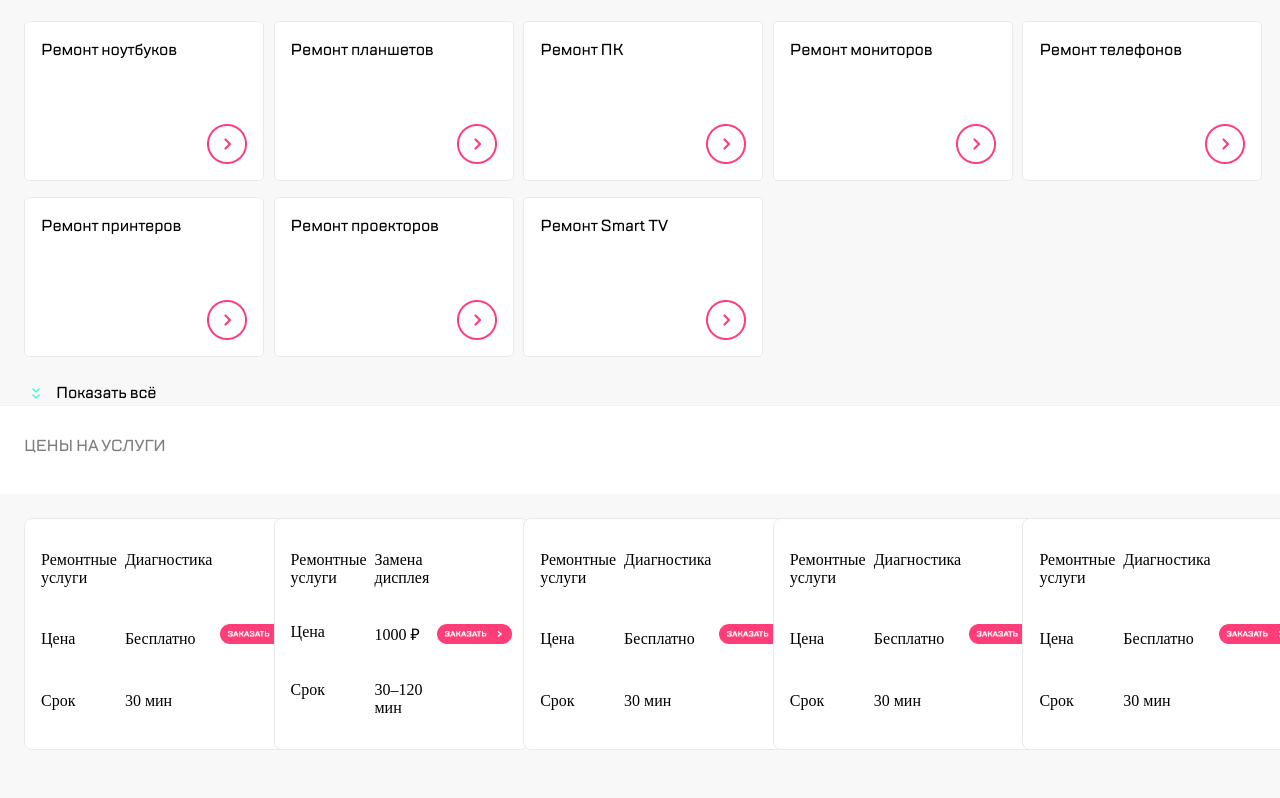
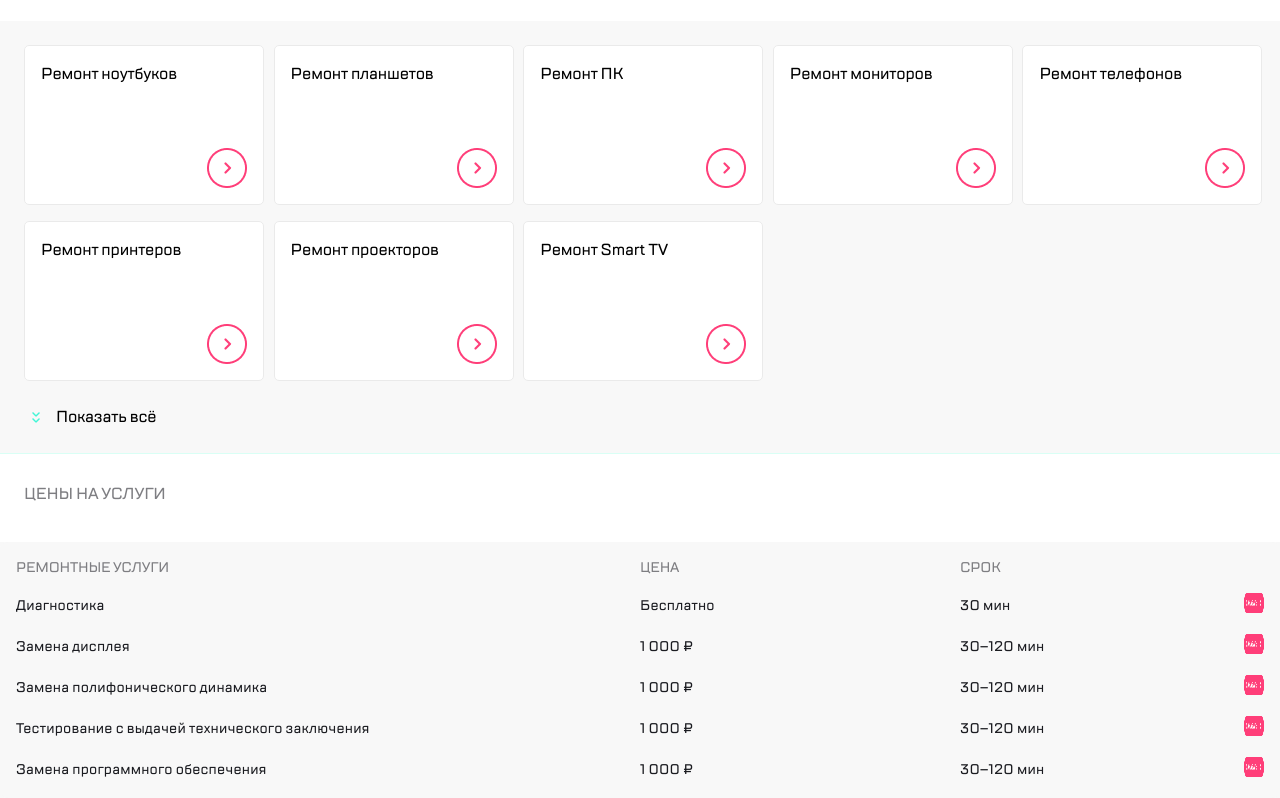
Before and after one commit to ImAntiart/webpack-maket, a website built with webpack: page src/index.html in a window 1280 px wide. Shown: the part 948-1746 px from the top of the page. Before the commit the page ends 1722 px from the top, so only its background shows below. Built offline with nearby package versions, Linux system fonts and the light colour scheme.

Commit message:
Таблица с ценами работает на всех разрешениях осталось только задизайнить её

```diff
--- a/src/components/Main/Main.js
+++ b/src/components/Main/Main.js
@@ -11,7 +11,7 @@ import logoBosch from "../../assets/images/brandsLogo/logoBosch.png";
 import logoHp from "../../assets/images/brandsLogo/logoHp.png";
 import logoSony from "../../assets/images/brandsLogo/logoSony.png";
 import deliver from "../../assets/images/deliver.png";
-import decoy from "../../assets/images/decoy.png";
+/* import decoy from "../../assets/images/decoy.png"; */
 import Swiper from "swiper";
 import { Pagination } from "swiper/modules";
 import "swiper/css";
@@ -148,7 +148,6 @@ export default function Main() {
       <img src="${go}" alt="Выбор" />
     </button>
     <button">
-  <img src="${go}" alt="Пустышка" style="visibility: hidden;" />
 </button>
 
   </div>
@@ -166,84 +165,116 @@ export default function Main() {
       <h1 class="main__header-h1">Цены на услуги</h1>
     </div>
 
-
-
-
-   <nav id="priceSlider" class="main__catalog-slider swiper">
+<nav id="priceSliderMobile" class="main__catalog-slider swiper">
   <div class="swiper-wrapper">
 
-    <div class="swiper-slide">
-      <div class="main__service-card">
-        <p class="label label--type">Ремонтные услуги</p>
-        <p class="value value--type">Диагностика</p>
-
-        <p class="label label--price">Цена</p>
-        <p class="value value--price">Бесплатно</p>
-
-        <p class="label label--time">Срок</p>
-        <p class="value value--time">30 мин</p>
-
-        <img src="${deliver}" alt="Подробнее" class="card-arrow" />
+    <div class="swiper-slide swiper-slide--price">
+      <div class="price__wrapper">
+        <div class="price__wrapper-item">
+          <p>Ремонтные услуги</p>
+          <p>Тестирование с выдачей технического заключения</p>
+        </div>
+        <div class="price__wrapper-item">
+          <p>Цена</p>
+          <p>1 000 ₽</p>
+        </div>
+        <div class="price__footer">
+          <div class="price__wrapper-item">
+            <p>Срок</p>
+            <p>30-120 мин</p>
+          </div>
+          <button>
+            <img src="${deliver}" alt="Подробнее" />
+          </button>
+        </div>
       </div>
     </div>
 
-    <div class="swiper-slide">
-      <div class="main__service-card">
-        <p class="label label--type">Ремонтные услуги</p>
-        <p class="value value--type">Замена дисплея</p>
-
-        <p class="label label--price">Цена</p>
-        <p class="value value--price">1000 ₽</p>
-
-        <p class="label label--time">Срок</p>
-        <p class="value value--time">30–120 мин</p>
-
-        <img src="${deliver}" alt="Подробнее" class="card-arrow" />
+    <div class="swiper-slide swiper-slide--price">
+      <div class="price__wrapper">
+        <div class="price__wrapper-item">
+          <p>Ремонтные услуги</p>
+          <p>Диагностика</p>
+        </div>
+        <div class="price__wrapper-item">
+          <p>Цена</p>
+          <p>Бесплатно</p>
+        </div>
+        <div class="price__footer">
+          <div class="price__wrapper-item">
+            <p>Срок</p>
+            <p>30 мин</p>
+          </div>
+          <button>
+            <img src="${deliver}" alt="Подробнее" />
+          </button>
+        </div>
       </div>
     </div>
 
-
-        <div class="swiper-slide">
-      <div class="main__service-card">
-        <p class="label label--type">Ремонтные услуги</p>
-        <p class="value value--type">Диагностика</p>
-
-        <p class="label label--price">Цена</p>
-        <p class="value value--price">Бесплатно</p>
-
-        <p class="label label--time">Срок</p>
-        <p class="value value--time">30 мин</p>
-        <img src="${deliver}" alt="Подробнее" class="card-arrow" />
+    <div class="swiper-slide swiper-slide--price">
+      <div class="price__wrapper">
+        <div class="price__wrapper-item">
+          <p>Ремонтные услуги</p>
+          <p>Замена дисплея</p>
+        </div>
+        <div class="price__wrapper-item">
+          <p>Цена</p>
+          <p>1 000 ₽</p>
+        </div>
+        <div class="price__footer">
+          <div class="price__wrapper-item">
+            <p>Срок</p>
+            <p>30-120 мин</p>
+          </div>
+          <button>
+            <img src="${deliver}" alt="Подробнее" />
+          </button>
+        </div>
       </div>
     </div>
 
-    <div class="swiper-slide">
-      <div class="main__service-card">
-        <p class="label label--type">Ремонтные услуги</p>
-        <p class="value value--type">Диагностика</p>
-
-        <p class="label label--price">Цена</p>
-        <p class="value value--price">Бесплатно</p>
-
-        <p class="label label--time">Срок</p>
-        <p class="value value--time">30 мин</p>
-
-        <img src="${deliver}" alt="Подробнее" class="card-arrow" />
+        <div class="swiper-slide swiper-slide--price">
+      <div class="price__wrapper">
+        <div class="price__wrapper-item">
+          <p>Ремонтные услуги</p>
+          <p>Тестирование с выдачей технического заключения</p>
+        </div>
+        <div class="price__wrapper-item">
+          <p>Цена</p>
+          <p>1 000 ₽</p>
+        </div>
+        <div class="price__footer">
+          <div class="price__wrapper-item">
+            <p>Срок</p>
+            <p>30-120 мин</p>
+          </div>
+          <button>
+            <img src="${deliver}" alt="Подробнее" />
+          </button>
+        </div>
       </div>
     </div>
 
-        <div class="swiper-slide">
-      <div class="main__service-card">
-        <p class="label label--type">Ремонтные услуги</p>
-        <p class="value value--type">Диагностика</p>
-
-        <p class="label label--price">Цена</p>
-        <p class="value value--price">Бесплатно</p>
-
-        <p class="label label--time">Срок</p>
-        <p class="value value--time">30 мин</p>
-
-        <img src="${deliver}" alt="Подробнее" class="card-arrow" />
+    <div class="swiper-slide swiper-slide--price">
+      <div class="price__wrapper">
+        <div class="price__wrapper-item">
+          <p>Ремонтные услуги</p>
+          <p>Замена программного обеспечения</p>
+        </div>
+        <div class="price__wrapper-item">
+          <p>Цена</p>
+          <p>1 000 ₽</p>
+        </div>
+        <div class="price__footer">
+          <div class="price__wrapper-item">
+            <p>Срок</p>
+            <p>30-120 мин</p>
+          </div>
+          <button>
+            <img src="${deliver}" alt="Подробнее" />
+          </button>
+        </div>
       </div>
     </div>
 
@@ -251,6 +282,65 @@ export default function Main() {
 
   <div class="swiper-pagination"></div>
 </nav>
+
+ <div class="main__price-table" id="priceSlider">
+      <!-- Заголовки -->
+      <div class="main__price-table-header">Ремонтные услуги</div>
+      <div class="main__price-table-header">Цена</div>
+      <div class="main__price-table-header">Срок</div>
+
+      <!-- Строка 1 -->
+      <div class="main__price-table-cell">Диагностика</div>
+      <div class="main__price-table-cell">Бесплатно</div>
+      <div class="main__price-table-cell main__price-table-cell--time">
+        30 мин
+        <button class="main__price-table-button">
+          <img src="${deliver}" alt="Подробнее" />
+        </button>
+      </div>
+
+      <!-- Строка 2 -->
+      <div class="main__price-table-cell">Замена дисплея</div>
+      <div class="main__price-table-cell">1 000 ₽</div>
+      <div class="main__price-table-cell main__price-table-cell--time">
+        30–120 мин
+        <button class="main__price-table-button">
+          <img src="${deliver}" alt="Подробнее" />
+        </button>
+      </div>
+
+      <!-- Строка 3 -->
+      <div class="main__price-table-cell">Замена полифонического динамика</div>
+      <div class="main__price-table-cell">1 000 ₽</div>
+      <div class="main__price-table-cell main__price-table-cell--time">
+        30–120 мин
+        <button class="main__price-table-button">
+          <img src="${deliver}" alt="Подробнее" />
+        </button>
+      </div>
+
+      <!-- Строка 4 -->
+      <div class="main__price-table-cell">
+        Тестирование с выдачей технического заключения
+      </div>
+      <div class="main__price-table-cell">1 000 ₽</div>
+      <div class="main__price-table-cell main__price-table-cell--time">
+        30–120 мин
+        <button class="main__price-table-button">
+          <img src="${deliver}" alt="Подробнее" />
+        </button>
+      </div>
+
+      <!-- Строка 5 -->
+      <div class="main__price-table-cell">Замена программного обеспечения</div>
+      <div class="main__price-table-cell">1 000 ₽</div>
+      <div class="main__price-table-cell main__price-table-cell--time">
+        30–120 мин
+        <button class="main__price-table-button">
+          <img src="${deliver}" alt="Подробнее" />
+        </button>
+      </div>
+    </div>
 
   `;
 
@@ -322,7 +412,7 @@ export default function Main() {
       brandsSwiper = new Swiper(brandsSliderEl, {
         modules: [Pagination],
         slidesPerView: "auto",
-/*         slidesOffsetBefore: 16,
+        /*         slidesOffsetBefore: 16,
         slidesOffsetAfter: 16, */
         centeredSlides: false,
         spaceBetween: 16,
@@ -345,7 +435,7 @@ export default function Main() {
         slidesOffsetBefore: 16,
         slidesOffsetAfter: 16,
         centeredSlides: false,
-                spaceBetween: 16,
+        spaceBetween: 16,
 
         pagination: {
           el: ".swiper-pagination",
@@ -358,7 +448,7 @@ export default function Main() {
       repairSwiper = null;
     }
 
-    const priceSliderEl = document.getElementById("priceSlider");
+const priceSliderEl = document.getElementById("priceSliderMobile");
     if (isMobile && !priceSwiper && priceSliderEl) {
       priceSwiper = new Swiper(priceSliderEl, {
         modules: [Pagination],
--- a/src/components/Main/Main.scss
+++ b/src/components/Main/Main.scss
@@ -71,7 +71,6 @@
 }
 
 .swiper-wrapper {
-
   /*   grid-auto-flow: column;
   grid-auto-columns: minmax(240px, 1fr);
   gap: 16px; */
@@ -200,6 +199,7 @@
   width: 134px;
   height: 24px;
   padding-left: 24px;
+  padding-bottom: 24px;
 }
 
 .main__expand-text__button {
@@ -240,7 +240,6 @@
   align-self: start;
 }
 
-
 .main__catalog-slider__button-custom-slide--repair img {
   grid-column: 2;
   grid-row: 2;
@@ -254,60 +253,128 @@
   }
 }
 
+.swiper-slide--price {
+  width: 260px;
+  height: 200px;
+  padding: 16px;
+  background-color: #FFFFFF;
+  border-radius: 5px;
+  box-sizing: border-box;
+}
+
+.price__wrapper {
+  display: flex;
+  flex-direction: column;
+  margin: 0;
+  width: 228px;
+  height: 168px;
+  gap: 16px;
+}
+
+.price__wrapper-item:first-child {
+  width: 228px;
+  height: 56px;
+}
+
+.price__wrapper-item p {
+  margin: 0;
+  font-family: "TT Lakes";
+  font-weight: 400;
+  font-size: 14px;
+  line-height: 18px;
+  letter-spacing: 0.2px;
+  color: #1B1C21;
+}
+
+.price__wrapper-item p:first-child {
+  margin: 0;
+  font-family: "TT Lakes";
+  color: #7E7E82;
+  font-weight: 500;
+  font-size: 14px;
+  line-height: 16px;
+  letter-spacing: 0px;
+}
+
+.price__footer {
+  display: flex;
+  align-items: center;
+  justify-content: space-between;
+}
+
+/* #priceSlider {
+  display: none;
+}
 
 
-.main__service-card {
-  display: grid;
-  gap: 4px 8px;
-  padding: 16px;
-  background-color: #fff;
-  border: 1px solid #eaeaea;
-  border-radius: 8px;
+    #priceSlider {
+    display: block;
+  }
+ */
 
-  // Мобильная версия (по умолчанию)
-  grid-template-columns: auto 1fr;
-  grid-template-areas:
-    "label-type value-type"
-    "label-price value-price"
-    "label-time value-time"
-    ". card-arrow";
-
-  .label--type   { grid-area: label-type; }
-  .value--type   { grid-area: value-type; }
-
-  .label--price  { grid-area: label-price; }
-  .value--price  { grid-area: value-price; }
-
-  .label--time   { grid-area: label-time; }
-  .value--time   { grid-area: value-time; }
-
-  .card-arrow    {
-    grid-area: card-arrow;
-    align-self: end;
-    justify-self: end;
+/* @media (max-width: 767px) {
+  #priceSliderMobile {
+    display: none;
   }
 
-  /* === Десктопная версия (начиная с 768px) === */
-  @media (min-width: 768px) {
-    grid-template-columns: 1fr 1fr auto;
-    grid-template-areas:
-      "label-type value-type card-arrow"
-      "label-price value-price card-arrow"
-      "label-time value-time card-arrow";
+} */
 
-    .card-arrow {
-      align-self: center;
-      justify-self: end;
+@media (min-width: 767px) {
+  #priceSliderMobile {
+    display: none;
+  }
 }
 
-    /* Общее выравнивание текста */
-    .label,
-    .value {
-      text-align: left;
+@media (max-width: 767px) {
+  #priceSlider {
+    display: none;
+  }
 }
 
-    .card-arrow {
+
+
+
+ .main__price-table {
+  display: grid;
+  grid-template-columns: 2fr 1fr 1fr;
+  gap: 16px;
+  font-family: "TT Lakes", sans-serif;
+  background-color: #f8f8f8;
+  padding: 16px;
+  border-radius: 8px;
+}
+
+.main__price-table-header {
+  font-weight: 500;
+  color: #7e7e82;
+  text-transform: uppercase;
+  font-size: 14px;
+  letter-spacing: -0.2px;
+}
+
+.main__price-table-cell {
+  font-weight: 400;
+  font-size: 14px;
+  color: #1b1c21;
+  line-height: 18px;
+  letter-spacing: 0.2px;
+  display: flex;
+  align-items: center;
+  justify-content: space-between;
+}
+
+.main__price-table-cell--time {
+  position: relative;
+}
+
+.main__price-table-button {
+  background: none;
+  border: none;
+  cursor: pointer;
+  margin-left: 8px;
+}
+
+.main__price-table-button img {
+  width: 20px;
   height: 20px;
 }
-  }
-}
```
Also changed, not shown: src/components/Header/html.html (+101 -62 lines). Lines whose indentation alone changed are shown as unchanged.
